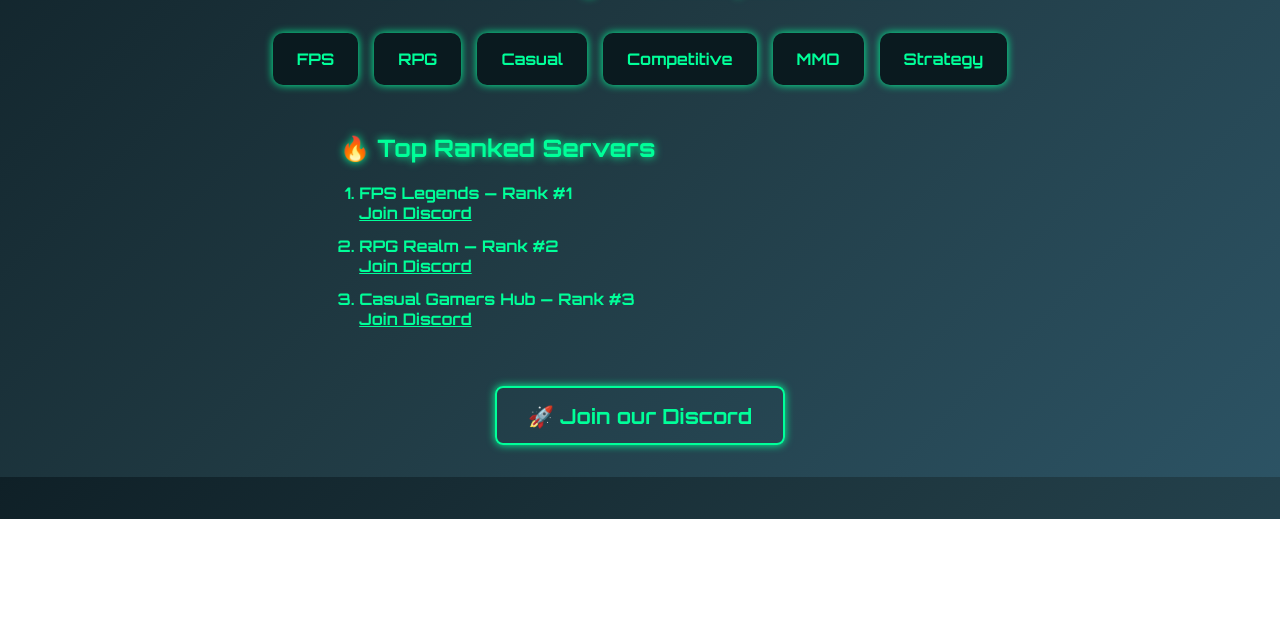
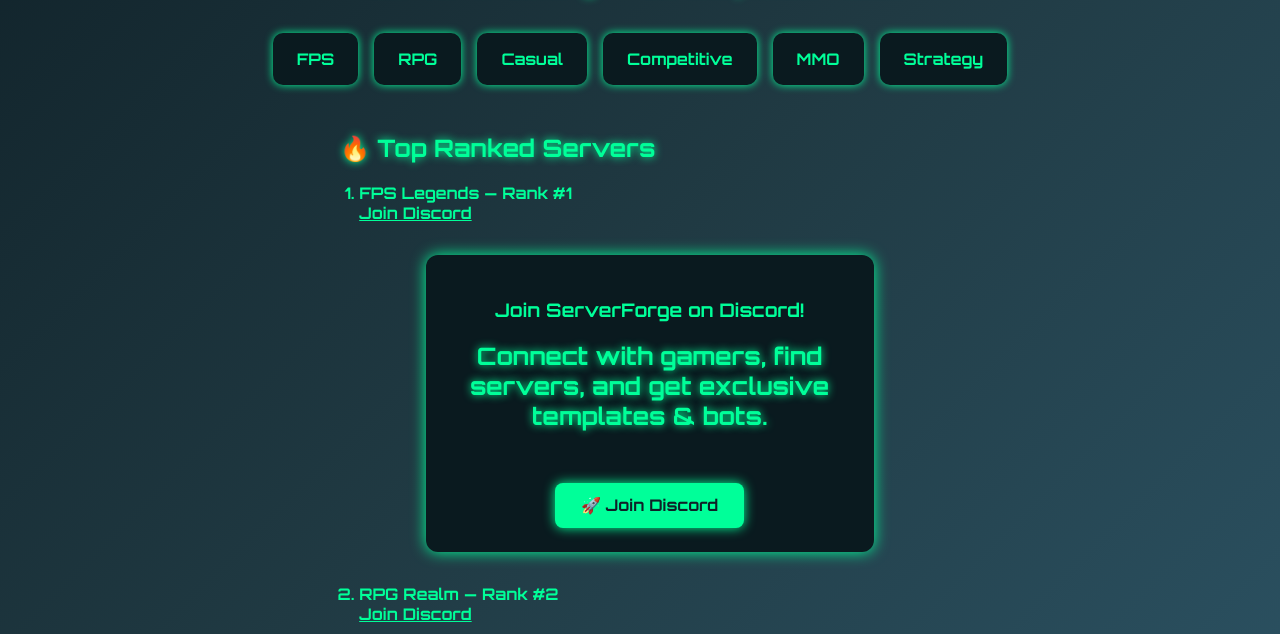
Before and after one commit to 6100534/serverforge, a plain HTML site: page index.html in a window 1280 px wide. Shown: the part 281-915 px from the top of the page. Before the commit the page ends 800 px from the top, so only its background shows below. Drawn offline with Linux system fonts and the light colour scheme.

Commit message:
Update index.html

```diff
--- a/index.html
+++ b/index.html
@@ -160,6 +160,13 @@
           <strong>FPS Legends</strong> — Rank #1<br />
           <a href="https://discord.gg/fpslegends" target="_blank" rel="noopener noreferrer">Join Discord</a>
         </li>
+        <section id="invite-card" style="max-width: 400px; margin: 2em auto; background: #0a1a1f; padding: 1.5em; border-radius: 12px; box-shadow: 0 0 15px #00ff99; text-align: center; color: #00ff99;">
+  <h3>Join ServerForge on Discord!</h3>
+  <p>Connect with gamers, find servers, and get exclusive templates & bots.</p>
+  <a href="https://discord.gg/youractualinvite" target="_blank" rel="noopener noreferrer" style="display: inline-block; margin-top: 1em; padding: 0.8em 1.6em; background: #00ff99; color: #0f2027; font-weight: 700; border-radius: 8px; text-decoration: none; box-shadow: 0 0 12px #00ff99; transition: background-color 0.3s ease;">
+    🚀 Join Discord
+  </a>
+</section>
         <li>
           <strong>RPG Realm</strong> — Rank #2<br />
           <a href="https://discord.gg/rpgrealm" target="_blank" rel="noopener noreferrer">Join Discord</a>
```
